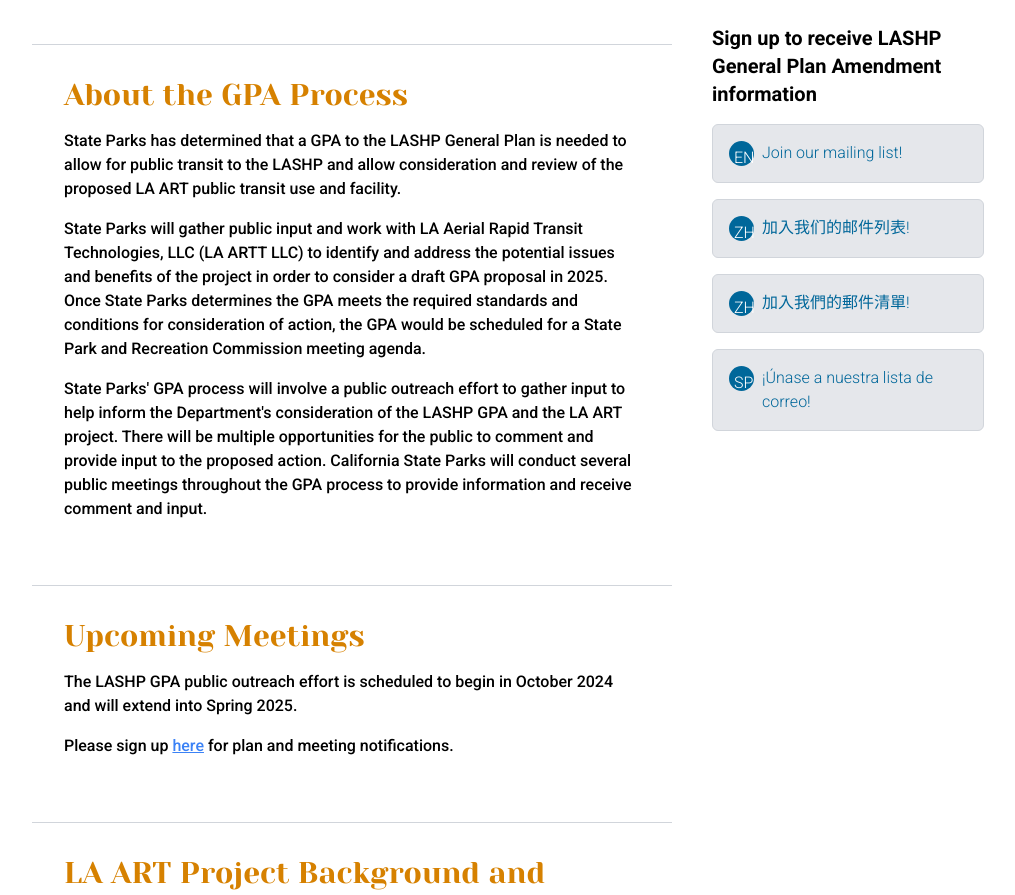
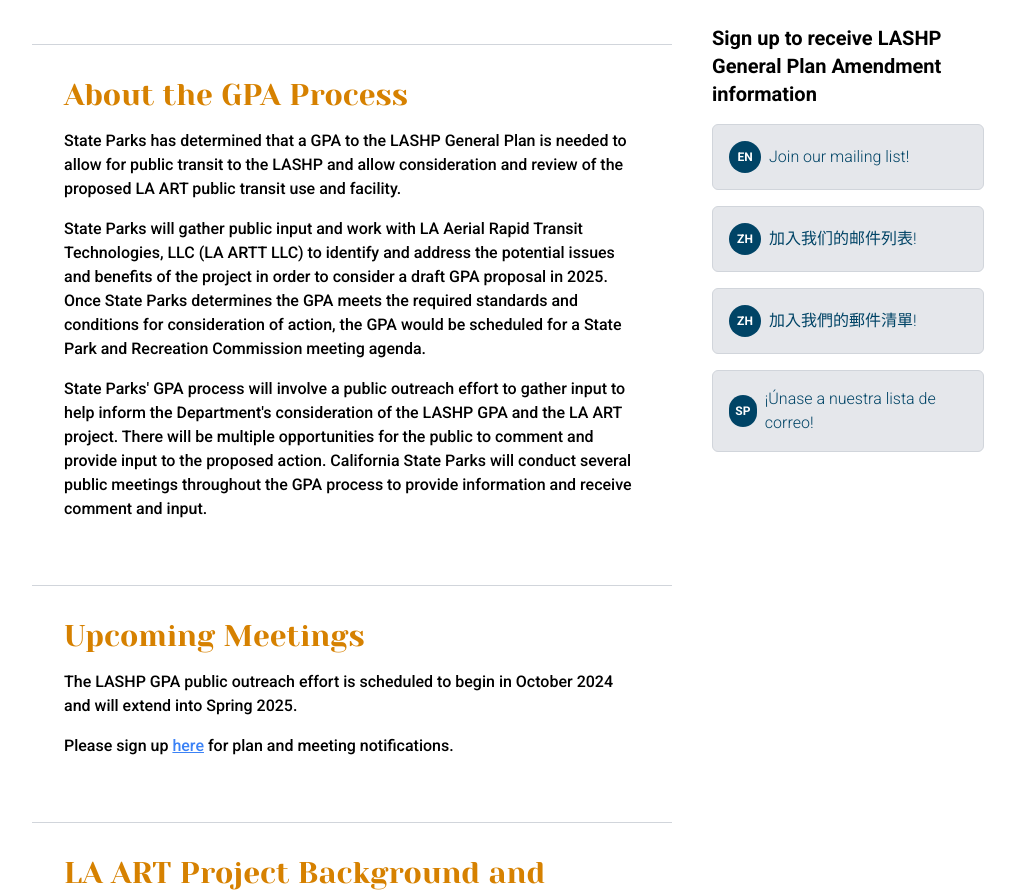
Before and after one commit to AECOMVizStudio/la_art, a React (Vite) app: page / in a window 1280 px wide. Shown: the part 940-1835 px from the top of the page, without its empty margins (120-1135 px from the left). Built offline with nearby package versions, Linux system fonts and the light colour scheme.

Commit message:
styling for new mailing list links

```diff
--- a/src/components/children/Sidebar.tsx
+++ b/src/components/children/Sidebar.tsx
@@ -45,16 +45,19 @@ const Sidebar = () => {
               ))}
             </ul>
           </div>
-            <div className="py-6">
+            <div className="py-6 ">
               <h3 className="text-xl font-bold">Sign up to receive LASHP General Plan Amendment information</h3>
               {mailingList.map((item) => (
-                <div className="bg-gray-200 flex flex-row my-4 p-4 text-medium-blue rounded-md border border-gray-300">
-                  <span className="bg-medium-blue text-white
-                                    language_icon">{item.abbreviation}</span>
-                    <a href={item.href} target="_blank" rel="noopener noreferrer" className="mx-2">
+                <div className="bg-gray-200 flex flex-row items-center my-4 p-4 text-dark-blue rounded-md border border-gray-300">
+                <span className="bg-dark-blue text-white
+                                language_icon flex items-center justify-center
+                                w-8 h-8 rounded-full text-xs font-bold">
+                  {item.abbreviation}
+                </span>
+                <a href={item.href} target="_blank" rel="noopener noreferrer" className="mx-2">
                   {item.text}
-                  </a>
-                </div>
+                </a>
+              </div>
               ))}
             </div>
         </div>
--- a/src/index.css
+++ b/src/index.css
@@ -102,9 +102,9 @@ body {
   transform: rotate(90deg);
 }
 
-.language_icon {
+/* .language_icon {
   width: 25px;
   height: 25px;
   border-radius: 50%;
   padding: 5px;
-}
+} */
--- a/tailwind.config.js
+++ b/tailwind.config.js
@@ -9,6 +9,7 @@ export default {
       colors: {
         'burnt-orange': '#d68100',
         'medium-blue': '#00679a',
+        'dark-blue': '#004466',
         'dark-grey': '#212529',
         'light-grey': '#f7f7f7',
         'night':'#1C2023',
```
